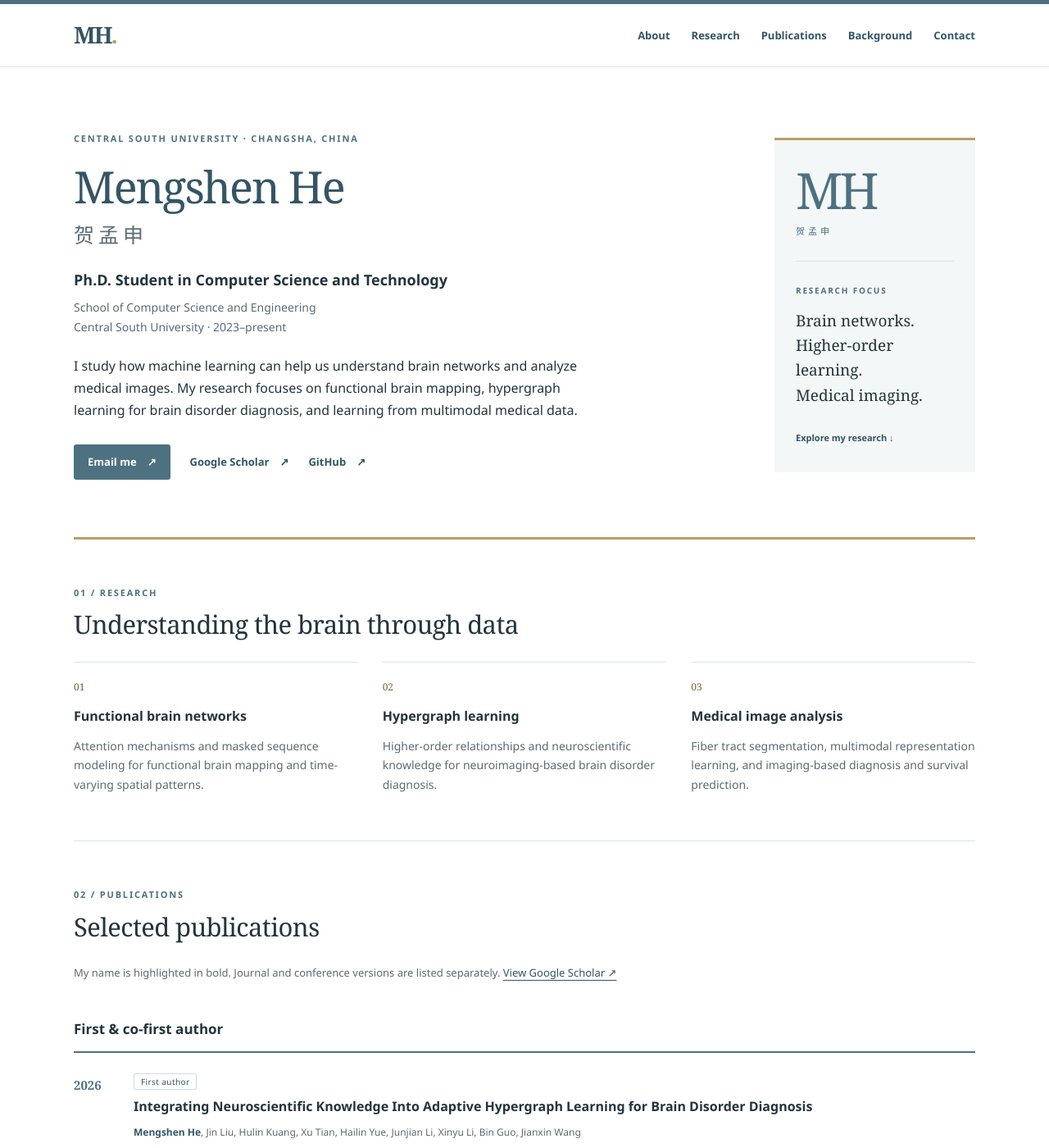
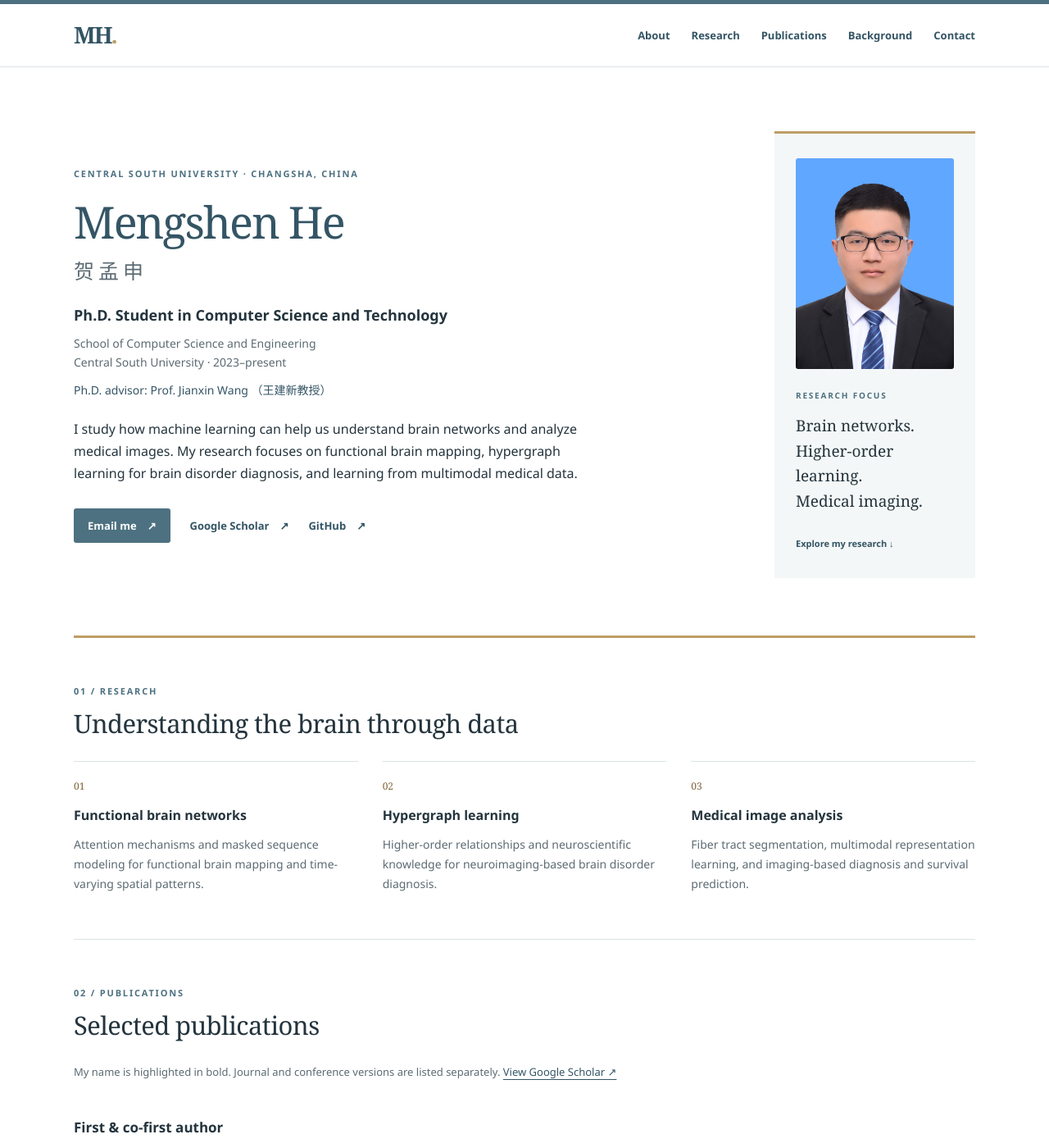
Before and after one commit to hems354/hems354.github.io, a Jekyll site: the page built from index.md, in a window 1280 px wide and 1400 px high. Shown: the whole window at 82% size. Built offline with Jekyll 4.4.1, drawn with Linux system fonts in a browser that asks for light colours; some of the changed text lies outside the part shown.

Commit message:
Add doctoral advisor and profile photo

```diff
--- a/assets/css/profile.css
+++ b/assets/css/profile.css
@@ -21,15 +21,15 @@ h1,h2,h3,h4,p{margin-top:0}
 h1{font-family:Georgia,"Songti SC",serif;font-size:54px;font-weight:500;letter-spacing:-2px;line-height:1.14;margin-bottom:24px;color:var(--accent-dark)}
 h1 span{display:block;font-family:"Microsoft YaHei",sans-serif;font-size:25px;letter-spacing:5px;color:var(--muted);margin-top:15px}
 .position{font-weight:600;font-size:18px;margin-bottom:7px}
-.school{font-size:14px;color:var(--muted);line-height:1.7;margin-bottom:22px}
+.school{font-size:14px;color:var(--muted);line-height:1.7;margin-bottom:10px}
+.advisor{font-size:14px;color:var(--accent-dark);margin-bottom:22px}
 .intro{font-size:16px;max-width:650px;margin-bottom:28px}
 .contact-links{display:flex;gap:10px 24px;align-items:center;flex-wrap:wrap;font-size:13px;font-weight:600}
 .contact-links a{text-decoration:none;display:inline-flex;align-items:center;gap:13px;padding:9px 0}
 .contact-links .primary-link{background:var(--accent);color:white;padding:10px 17px;border-radius:3px}
 .contact-links .primary-link:hover{background:var(--accent-dark)}
 .research-note{padding:30px 26px;background:var(--wash);border-top:3px solid var(--gold)}
-.monogram{font-family:Georgia,serif;font-size:61px;line-height:1;letter-spacing:-4px;color:var(--accent);border-bottom:1px solid var(--line);padding-bottom:27px;margin-bottom:27px}
-.monogram span{display:block;font:11px/1.4 "Microsoft YaHei",sans-serif;letter-spacing:4px;margin-top:13px}
+.profile-photo{display:block;width:100%;height:auto;aspect-ratio:3/4;border-radius:3px;margin-bottom:24px}
 .research-note .eyebrow{font-size:10px;margin-bottom:13px}
 .research-note p:not(.eyebrow){font-family:Georgia,serif;font-size:19px;line-height:1.6;margin-bottom:22px}
 .research-note a{font-size:11px;font-weight:600;text-decoration:none}
@@ -72,6 +72,6 @@ h2{font-family:Georgia,"Microsoft YaHei",serif;font-weight:500;letter-spacing:-.
 .site-footer p{margin:0}.site-footer span[aria-hidden]{padding:0 10px}
 @media(min-width:1500px){.hero{padding-top:92px;padding-bottom:84px}}
 @media(max-width:800px){.page-wrap,.nav-wrap{width:calc(100% - 48px)}.hero{grid-template-columns:minmax(0,1fr) 190px;gap:30px;padding:52px 0}.research-note{padding:24px 20px}h1{font-size:43px}.research-grid{gap:20px}nav{gap:15px}.timeline article{grid-template-columns:130px 1fr}}
-@media(max-width:600px){html{scroll-padding-top:135px}.page-wrap,.nav-wrap{width:calc(100% - 36px)}.nav-wrap{align-items:flex-start;flex-direction:column;gap:6px;padding:10px 0 13px;min-height:0}.brand{font-size:24px}nav{gap:10px 17px}nav a{font-size:11px}.hero{grid-template-columns:1fr;gap:28px;padding:40px 0}.hero .eyebrow{font-size:9px;letter-spacing:1.2px}h1{font-size:44px}h1 span{font-size:22px}.position{font-size:16px}.intro{font-size:15px}.research-note{display:none}.contact-links{font-size:12px;gap:9px 19px}.section{padding:37px 0}h2{font-size:27px}.research-grid{grid-template-columns:1fr;gap:24px}.research-grid article{padding-top:15px}.topic-number{margin-bottom:6px}.publication{padding:22px 0 22px 45px}.pub-meta>span:first-child{font-size:13px;top:24px}.publication h4{font-size:15px}.authors,.venue{font-size:11px}.timeline article{grid-template-columns:1fr;gap:8px;padding:21px 0}.timeline h3 span{display:block;margin-left:0}.contact-section{grid-template-columns:1fr;gap:20px}.site-footer{flex-direction:column;gap:8px;font-size:10px}.contact-addresses>a{font-size:17px}}
+@media(max-width:600px){html{scroll-padding-top:135px}.page-wrap,.nav-wrap{width:calc(100% - 36px)}.nav-wrap{align-items:flex-start;flex-direction:column;gap:6px;padding:10px 0 13px;min-height:0}.brand{font-size:24px}nav{gap:10px 17px}nav a{font-size:11px}.hero{grid-template-columns:1fr;gap:28px;padding:40px 0}.hero .eyebrow{font-size:9px;letter-spacing:1.2px}h1{font-size:44px}h1 span{font-size:22px}.position{font-size:16px}.intro{font-size:15px}.research-note{display:block;order:-1;justify-self:start;padding:0;border:0;background:none}.profile-photo{width:120px;margin:0}.research-note p,.research-note a{display:none}.contact-links{font-size:12px;gap:9px 19px}.section{padding:37px 0}h2{font-size:27px}.research-grid{grid-template-columns:1fr;gap:24px}.research-grid article{padding-top:15px}.topic-number{margin-bottom:6px}.publication{padding:22px 0 22px 45px}.pub-meta>span:first-child{font-size:13px;top:24px}.publication h4{font-size:15px}.authors,.venue{font-size:11px}.timeline article{grid-template-columns:1fr;gap:8px;padding:21px 0}.timeline h3 span{display:block;margin-left:0}.contact-section{grid-template-columns:1fr;gap:20px}.site-footer{flex-direction:column;gap:8px;font-size:10px}.contact-addresses>a{font-size:17px}}
 @media(prefers-reduced-motion:reduce){html{scroll-behavior:auto}}
 @media print{.site-header,.contact-links,.skip-link,.research-note{display:none}.page-wrap{width:100%;max-width:none}.hero{display:block;padding:0 0 20px}.section{padding:20px 0}.publication,.timeline article{break-inside:avoid}a{color:inherit}.site-footer{padding-bottom:0}}
--- a/index.md
+++ b/index.md
@@ -10,6 +10,7 @@ description: Ph.D. student at Central South University. Research in brain networ
     <h1 id="profile-name">Mengshen He <span lang="zh-CN">贺孟申</span></h1>
     <p class="position">Ph.D. Student in Computer Science and Technology</p>
     <p class="school">School of Computer Science and Engineering<br>Central South University · 2023–present</p>
+    <p class="advisor">Ph.D. advisor: Prof. Jianxin Wang <span lang="zh-CN">（王建新教授）</span></p>
     <p class="intro">I study how machine learning can help us understand brain networks and analyze medical images. My research focuses on functional brain mapping, hypergraph learning for brain disorder diagnosis, and learning from multimodal medical data.</p>
     <div class="contact-links">
       <a class="primary-link" href="mailto:mengshen_he@csu.edu.cn">Email me <span aria-hidden="true">↗</span></a>
@@ -17,8 +18,8 @@ description: Ph.D. student at Central South University. Research in brain networ
       <a href="https://github.com/hems354">GitHub <span aria-hidden="true">↗</span></a>
     </div>
   </div>
-  <aside class="research-note" aria-label="Research focus">
-    <div class="monogram" aria-hidden="true">MH<span>贺孟申</span></div>
+  <aside class="research-note" aria-label="Profile photo and research focus">
+    <img class="profile-photo" src="assets/images/hms.jpg" alt="Portrait of Mengshen He (贺孟申)" width="1500" height="2000" decoding="async" fetchpriority="high">
     <p class="eyebrow">RESEARCH FOCUS</p>
     <p>Brain networks.<br>Higher-order learning.<br>Medical imaging.</p>
     <a href="#research">Explore my research ↓</a>
@@ -159,7 +160,7 @@ description: Ph.D. student at Central South University. Research in brain networ
 <section id="education" class="section" aria-labelledby="education-title">
   <div class="section-heading"><p class="section-number">03 / BACKGROUND</p><h2 id="education-title">Education &amp; experience</h2></div>
   <div class="timeline">
-    <article><p class="period">2023–present</p><div><h3>Central South University <span lang="zh-CN">中南大学</span></h3><p>Ph.D. student · Computer Science and Technology</p><p class="muted">School of Computer Science and Engineering</p></div></article>
+    <article><p class="period">2023–present</p><div><h3>Central South University <span lang="zh-CN">中南大学</span></h3><p>Ph.D. student · Computer Science and Technology</p><p class="muted">School of Computer Science and Engineering</p><p class="muted">Ph.D. advisor: Prof. Jianxin Wang <span lang="zh-CN">（王建新教授）</span></p></div></article>
     <article><p class="period">2020–2023</p><div><h3>Shaanxi Normal University <span lang="zh-CN">陕西师范大学</span></h3><p>M.Eng. · Signal and Information Processing</p><p class="muted">Master's advisor: Prof. Bao Ge</p></div></article>
     <article><p class="period">2014–2018</p><div><h3>Northeast Normal University <span lang="zh-CN">东北师范大学</span></h3><p>B.Eng. · Electrical Engineering and Automation</p></div></article>
     <article><p class="period">2018.07–2019.05</p><div><h3>BOE Technology Group <span lang="zh-CN">武汉京东方</span></h3><p>AOI Equipment Engineer</p></div></article>
```
Also changed, not shown: assets/images/hms.jpg (added).
